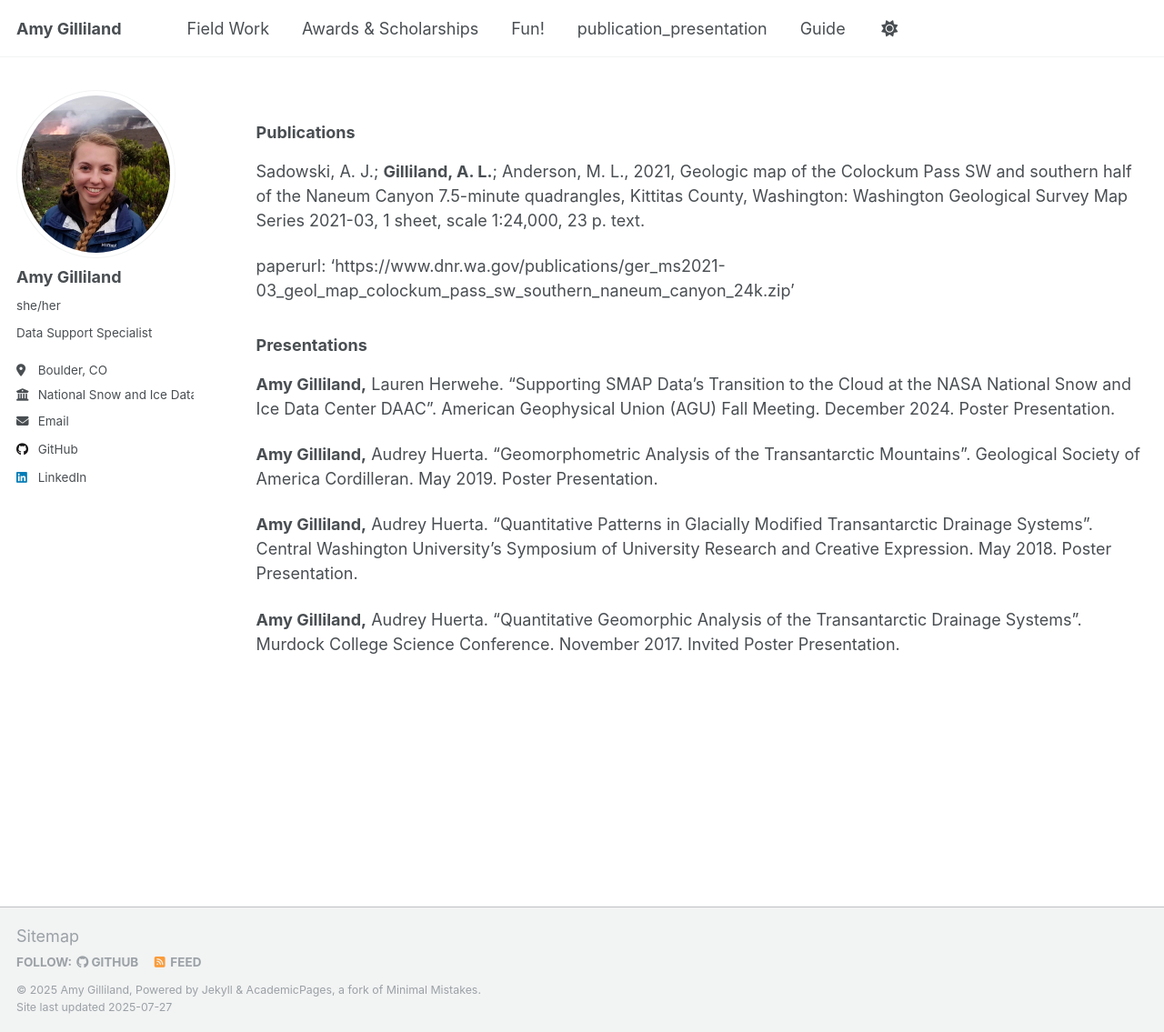
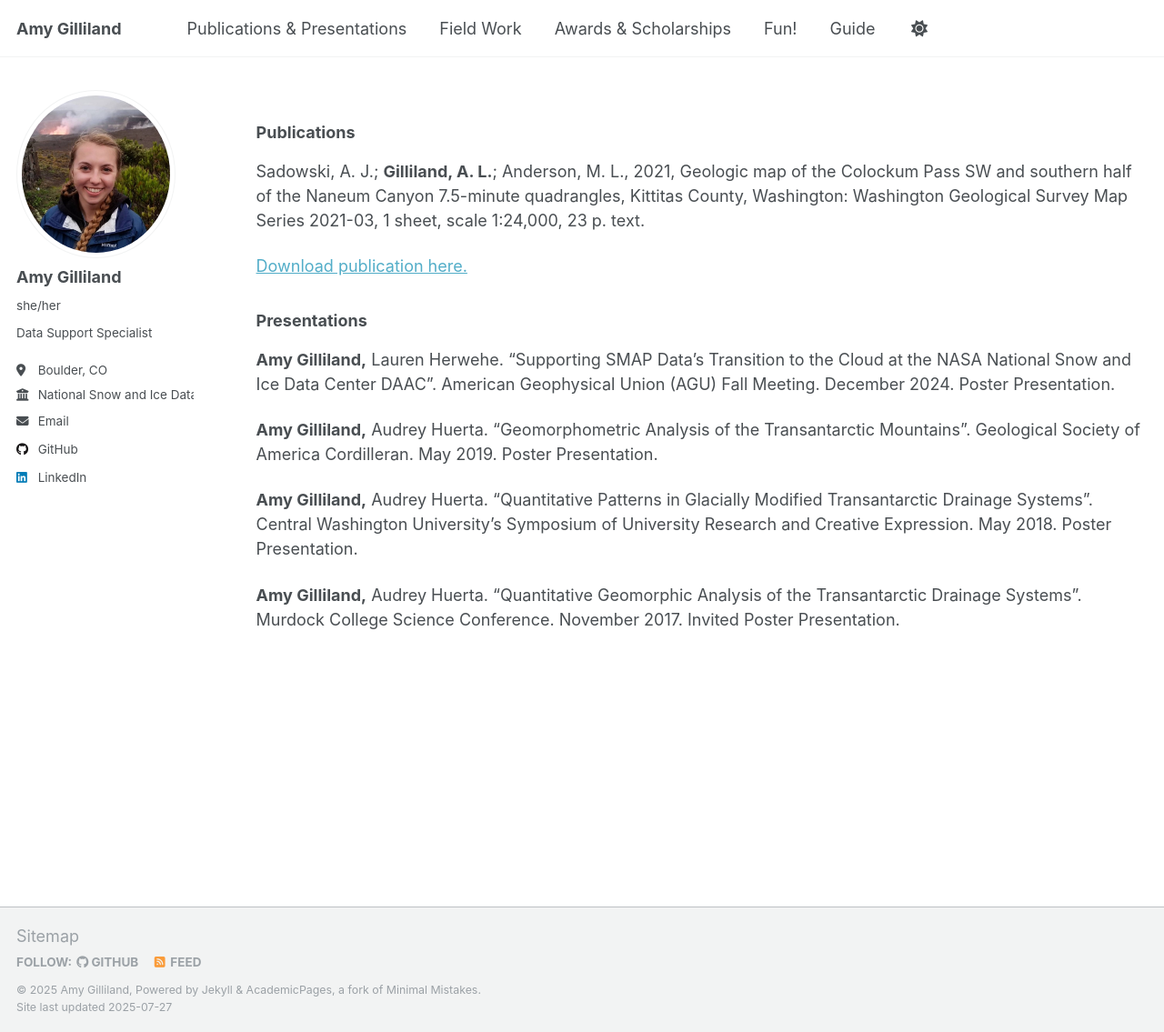
Before and after one commit to gillilanda/gillilanda.github.io, a Jekyll site: the page built from _pages/publication_presentation.md, in a window 1280 px wide and 1135 px high. Shown: the whole window at 91% size. Built offline with Jekyll 4.4.1, drawn with Linux system fonts in a browser that asks for light colours; a script that is not in the unit is left out.

Commit message:
Update link in pub page.

```diff
--- a/_pages/publication_presentation.md
+++ b/_pages/publication_presentation.md
@@ -13,7 +13,7 @@ redirect_from:
 
 Sadowski, A. J.; **Gilliland, A. L.**; Anderson, M. L., 2021, Geologic map of the Colockum Pass SW and southern half of the Naneum Canyon 7.5-minute quadrangles, Kittitas County, Washington: Washington Geological Survey Map Series 2021-03, 1 sheet, scale 1:24,000, 23 p. text.
 
-paperurl: 'https://www.dnr.wa.gov/publications/ger_ms2021-03_geol_map_colockum_pass_sw_southern_naneum_canyon_24k.zip'
+[Download publication here.](https://www.dnr.wa.gov/publications/ger_ms2021-03_geol_map_colockum_pass_sw_southern_naneum_canyon_24k.zip)
 
 ### Presentations
 
```
Also changed, not shown: _data/navigation.yml (+5 -4 lines).
